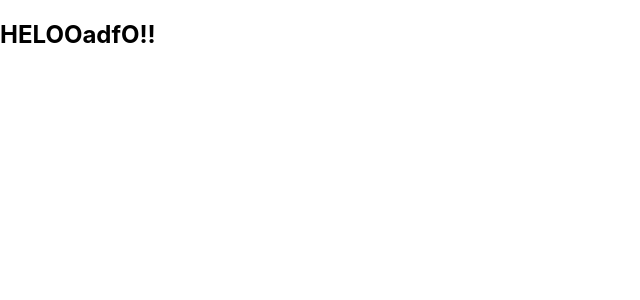
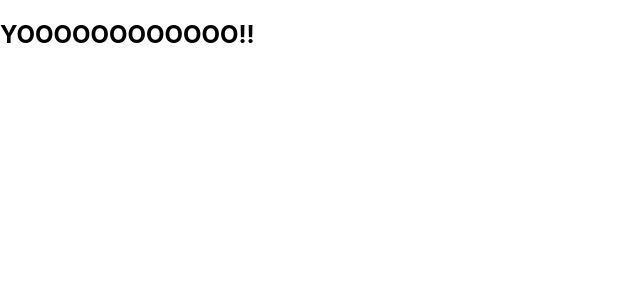
Before and after one commit to abhay-bhati/jenkins-test, a React (Create React App) app: page / in a window 1280 px wide. Shown: the top 300 px of the page, without its empty margins (0-640 px from the left). Built offline with nearby package versions, Linux system fonts and the light colour scheme.

Commit message:
Fix:chagne in app gext

```diff
--- a/src/App.js
+++ b/src/App.js
@@ -2,7 +2,7 @@
 function App() {
   return (
     <div>
-      <h2>HELOOadfO!!</h2>
+      <h2>YOOOOOOOOOOOO!!</h2>
     </div>
   );
 }
```
